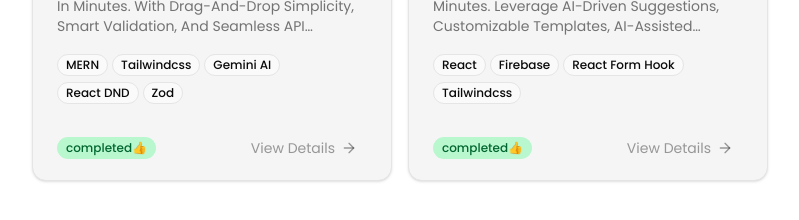
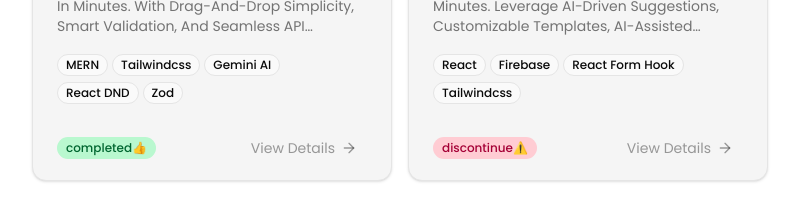
Before and after one commit to dhirajaryaa/wow-portfolio, a Next.js app: page / in a window 1280 px wide. Shown: the part 1000-1220 px from the top of the page, without its empty margins (240-1039 px from the left). Built offline with nearby package versions, Linux system fonts and the light colour scheme.

Commit message:
refactor: update import paths to use new data structure; add profile and project data files

```diff
--- a/src/app/page.tsx
+++ b/src/app/page.tsx
@@ -3,7 +3,7 @@ import Section from "@/components/common/Section";
 import HeroSection from "@/components/home/HeroSection";
 import MySetup from "@/components/home/MySetup";
 import ProjectList from "@/components/home/ProjectList";
-import { profileInfo } from "@/config/about";
+import { profileInfo } from "@/data/profile/profile";
 import { Suspense } from "react";
 
 export default function Home() {
--- a/src/app/setup/gears/page.tsx
+++ b/src/app/setup/gears/page.tsx
@@ -1,4 +1,4 @@
-import { myGadgets, myPc, myWebExtensions } from "@/config/gears";
+import { myGadgets, myPc, myWebExtensions } from "@/data/devtool/gears";
 import Section from "./section";
 import { Metadata } from "next";
 
--- a/src/components/common/Footer.tsx
+++ b/src/components/common/Footer.tsx
@@ -1,5 +1,5 @@
 import SocialLinks from "@/components/common/SocialLinks";
-import { profileInfo } from "@/config/about";
+import { profileInfo } from "@/data/profile/profile";
 
 function Footer() {
   return (
@@ -13,7 +13,8 @@ function Footer() {
 
       <p className="text-muted-foreground text-sm">
         &copy; 2025
-        {new Date().getFullYear() > 2025 && ` - ${new Date().getFullYear()}`}{" "}
+        {new Date().getFullYear() > 2025 &&
+          ` - ${new Date().getFullYear()}`}{" "}
         All rights reserved.
       </p>
 
--- a/src/components/common/Quotes.tsx
+++ b/src/components/common/Quotes.tsx
@@ -1,6 +1,6 @@
 "use client";
 
-import { quotes } from "@/config/quotes";
+import { quotes } from "@/data/quotes/quotes";
 import { Quote } from "lucide-react";
 import { useEffect, useState } from "react";
 
--- a/src/components/home/HeroSection.tsx
+++ b/src/components/home/HeroSection.tsx
@@ -1,7 +1,7 @@
 import Image from "next/image";
 import { FileText, Send } from "lucide-react";
 import Link from "next/link";
-import { profileInfo } from "@/config/about";
+import { profileInfo } from "@/data/profile/profile";
 import { SkillBadge } from "@/components/home/SkillBadge";
 import { Button } from "@/components/ui/button";
 import SocialLinks from "@/components/common/SocialLinks";
--- a/src/components/home/ProjectList.tsx
+++ b/src/components/home/ProjectList.tsx
@@ -1,5 +1,5 @@
 import Section from "@/components/common/Section";
-import { projects } from "@/config/project";
+import { projects } from "@/data/project/project";
 import ProjectCard from "@/components/projects/ProjectCard";
 import { Button } from "@/components/ui/button";
 import Link from "next/link";
--- a/src/components/projects/ProjectCard.tsx
+++ b/src/components/projects/ProjectCard.tsx
@@ -24,7 +24,7 @@ function ProjectCard({ project }: any) {
         return "bg-green-200 text-green-800";
       case "started🚀":
         return "bg-blue-200 text-blue-800";
-      case "discontinue🛑":
+      case "discontinue⚠️":
         return "bg-rose-200 text-rose-800";
       default:
         return "bg-yellow-200 text-yellow-800";
--- a/src/config/project.ts
+++ b/src/data/project/project.ts
@@ -1,4 +1,4 @@
-// status must be : "completed👍","ongoing🏗️","started🚀","discontinue🛑"
+// status must be : "completed👍","ongoing🏗️","started🚀","discontinue⚠️"
 
 interface Project  {
     name: string;
@@ -30,7 +30,7 @@ export const projects: Project[] = [
         image: "/projects/resucraft.jpg",
         description:
             "AI-powered resume builder that helps you create a professional, standout resume in minutes. Leverage AI-driven suggestions, customizable templates, AI-assisted content suggestions and real-time feedback to land your dream job.",
-        status: "completed👍",
+        status: "discontinue⚠️",
         slug: "resucraft",
         technologies: ["React", "Firebase", "React Form Hook", "Tailwindcss"],
     },
```
Also changed, not shown: src/data/devtool/gears.ts (renamed from src/config/gears.ts), src/data/profile/profile.ts (renamed from src/config/about.ts), src/data/quotes/quotes.ts (renamed from src/config/quotes.ts).
